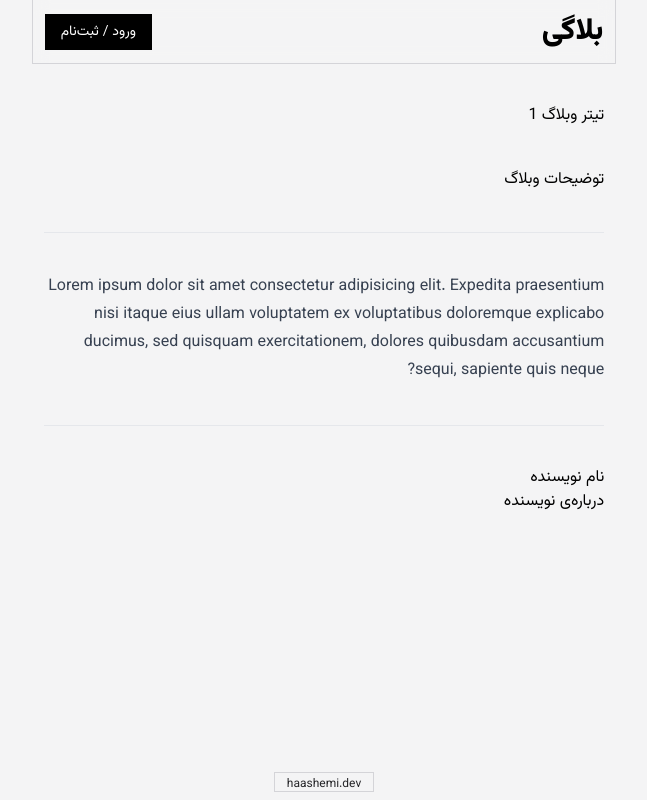
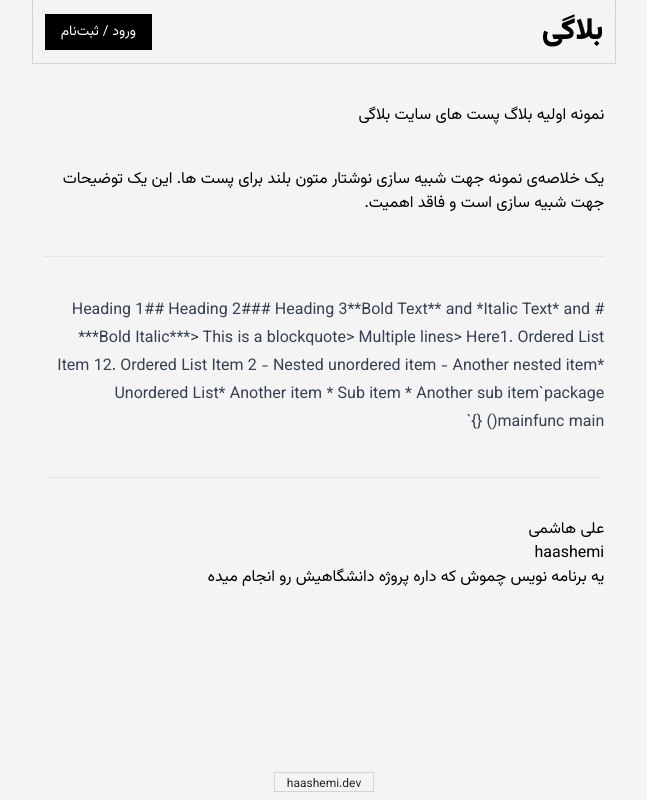
Before and after one commit to haashemi/blogi, a Next.js app: page /blog/1 in a window 1280 px wide. Shown: the whole page, without its empty margins (447-1094 px from the left). Built offline with nearby package versions, Linux system fonts and the light colour scheme.

Commit message:
fix: cleanup and migrations to next15

```diff
--- a/app/(app)/blog/[id]/[[...slug]]/page.tsx
+++ /dev/null
@@ -1,23 +0,0 @@
-export default function BlogPage({ params: { id } }: { params: { id: string } }) {
-  return (
-    <main className="flex flex-1 flex-col gap-10 px-3">
-      <h1>تیتر وبلاگ {id}</h1>
-      <p>توضیحات وبلاگ</p>
-
-      <hr />
-      <article className="prose ">
-        <p>
-          Lorem ipsum dolor sit amet consectetur adipisicing elit. Expedita praesentium nisi itaque eius ullam
-          voluptatem ex voluptatibus doloremque explicabo ducimus, sed quisquam exercitationem, dolores quibusdam
-          accusantium sequi, sapiente quis neque?
-        </p>
-      </article>
-      <hr />
-
-      <div>
-        <h2>نام نویسنده</h2>
-        <p>درباره‌ی نویسنده</p>
-      </div>
-    </main>
-  );
-}
--- /dev/null
+++ b/app/(app)/blog/[id]/page.tsx
@@ -0,0 +1,26 @@
+import { getBlog } from "@/app/_api/getBlog";
+
+export default async function BlogPage({ params }: { params: Promise<{ id: string }> }) {
+  const { id } = await params;
+
+  const blog = await getBlog(id);
+
+  return (
+    <main className="flex flex-1 flex-col gap-10 px-3">
+      <h1>{blog.title}</h1>
+      <p>{blog.summary}</p>
+
+      <hr />
+
+      <article className="prose">{blog.content}</article>
+
+      <hr />
+
+      <div>
+        <h2>{blog.authorName}</h2>
+        <h3>{blog.authorUsername}</h3>
+        <p>{blog.authorAbout}</p>
+      </div>
+    </main>
+  );
+}
--- a/app/(app)/blog/page.tsx
+++ b/app/(app)/blog/page.tsx
@@ -1,8 +1,16 @@
-import { blogs } from "@/app/_api/blogs";
+import { getBlogs } from "@/app/_api/getBlogs";
 import { BlogCard } from "@/app/_components/blog-card";
 
-export default async function BlogsPage({ searchParams: { page } }: { searchParams: { page?: string } }) {
-  const data = await blogs(page);
+interface BlogsPageProps {
+  searchParams: Promise<{
+    page?: string;
+    query?: string;
+  }>;
+}
+
+export default async function BlogsPage({ searchParams }: BlogsPageProps) {
+  const { page, query } = await searchParams;
+  const data = await getBlogs(page);
 
   return (
     <main className="px-3">
--- a/app/(app)/page.tsx
+++ b/app/(app)/page.tsx
@@ -1,11 +1,11 @@
-import { blogs } from "@/app/_api/blogs";
+import { getBlogs } from "@/app/_api/getBlogs";
 import { BlogCard } from "@/app/_components/blog-card";
 import { Input } from "@/app/_components/ui/input";
 import Link from "next/link";
 import { RiSearch2Line } from "react-icons/ri";
 
 export default async function Home() {
-  const data = await blogs();
+  const data = await getBlogs();
 
   return (
     <main className="flex flex-1 flex-col gap-10 px-3">
```
